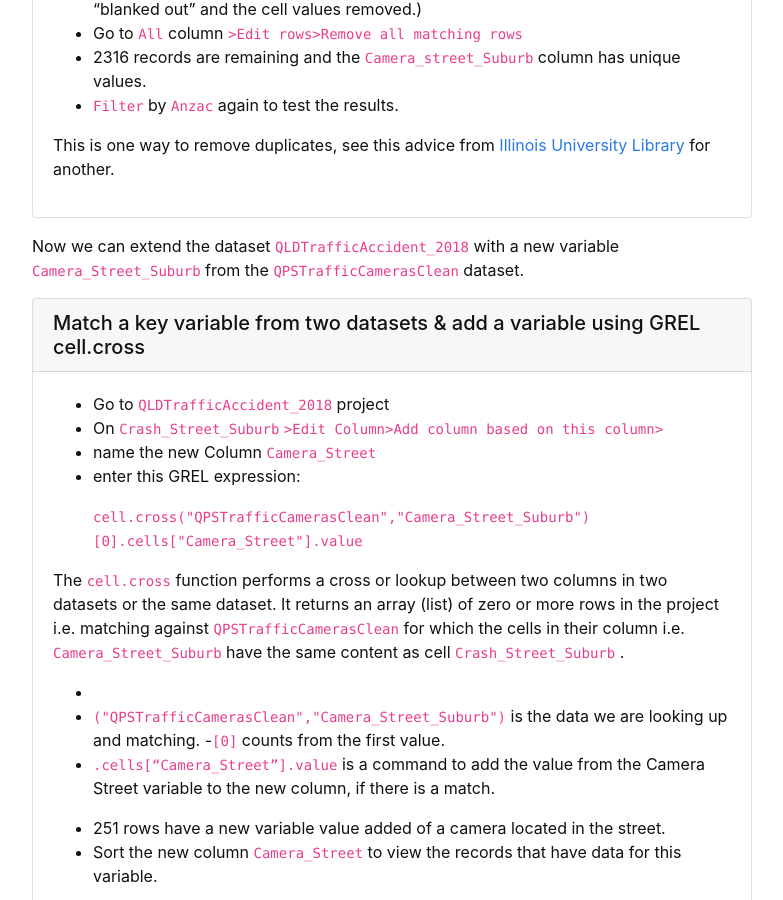
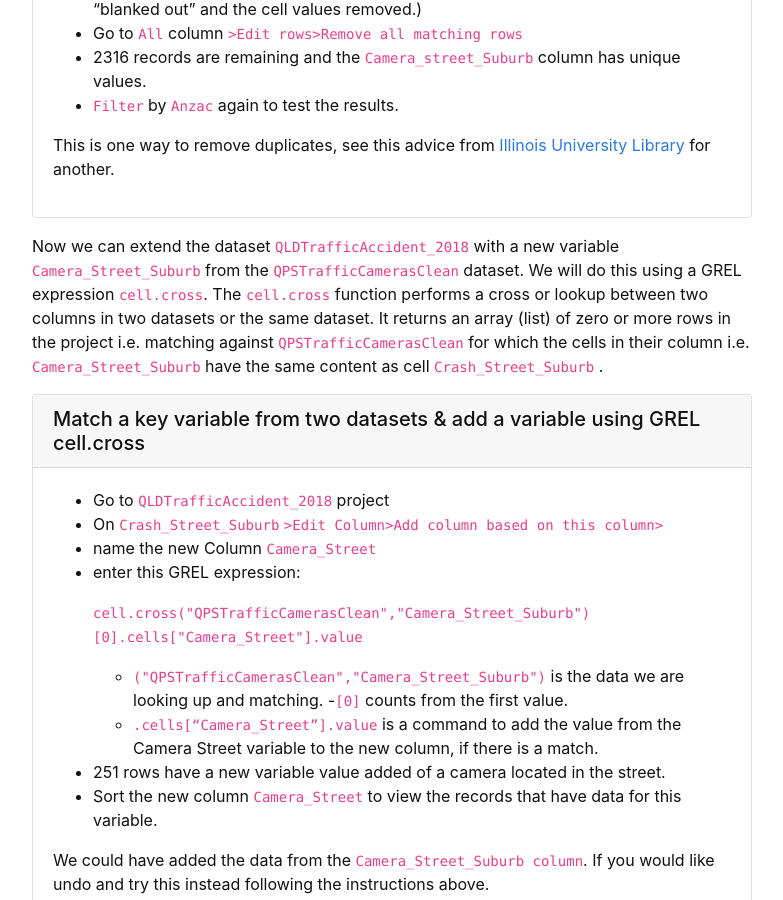
Before and after one commit to GULibrarySandbox/advanced-data-wrangle-old, a Jekyll site: the page built from content/4-lesson.md, in a window 1280 px wide and 900 px high, scrolled down 1035 px. Shown: the whole window, without its empty margins (248-1031 px from the left). Built offline with Jekyll 4.4.1, drawn with Linux system fonts in a browser that asks for light colours; part of the change alters nothing that is shown.

Commit message:
Update 4-lesson.md

```diff
--- a/content/4-lesson.md
+++ b/content/4-lesson.md
@@ -37,7 +37,7 @@ To look at an example, let’s filter  `Camera_Street_Suburb`  by the term  `Anz
 
 This is one way to remove duplicates, see this advice from [Illinois University Library](https://guides.library.illinois.edu/openrefine/duplicates) for another.{% endcapture %} {% include card.md header="Remove duplicate rows" text=text %}
 
-Now we can extend the dataset `QLDTrafficAccident_2018`  with a new variable  `Camera_Street_Suburb`  from the `QPSTrafficCamerasClean`  dataset.
+Now we can extend the dataset `QLDTrafficAccident_2018`  with a new variable  `Camera_Street_Suburb`  from the `QPSTrafficCamerasClean`  dataset. We will do this using a GREL expression `cell.cross`. The  `cell.cross`  function performs a cross or lookup between two columns in two datasets or the same dataset. It returns an array (list) of zero or more rows in the project i.e. matching against  `QPSTrafficCamerasClean`  for which the cells in their column i.e.  `Camera_Street_Suburb`  have the same content as cell  `Crash_Street_Suburb` .
 
 {% capture text %}
 - Go to  `QLDTrafficAccident_2018`  project
@@ -45,11 +45,8 @@ Now we can extend the dataset `QLDTrafficAccident_2018`  with a new variable  `C
 - name the new Column  `Camera_Street`
 - enter this GREL expression:
 
-  `cell.cross("QPSTrafficCamerasClean","Camera_Street_Suburb")[0].cells["Camera_Street"].value`
+     `cell.cross("QPSTrafficCamerasClean","Camera_Street_Suburb")[0].cells["Camera_Street"].value`
 
-The  `cell.cross`  function performs a cross or lookup between two columns in two datasets or the same dataset. It returns an array (list) of zero or more rows in the project i.e. matching against  `QPSTrafficCamerasClean`  for which the cells in their column i.e.  `Camera_Street_Suburb`  have the same content as cell  `Crash_Street_Suburb` .
-
--
   - `("QPSTrafficCamerasClean","Camera_Street_Suburb")`  is the data we are looking up and matching.
   -`[0]`  counts from the first value.
   - `.cells[“Camera_Street”].value`  is a command to add the value from the Camera Street variable to the new column, if there is a match.
```
